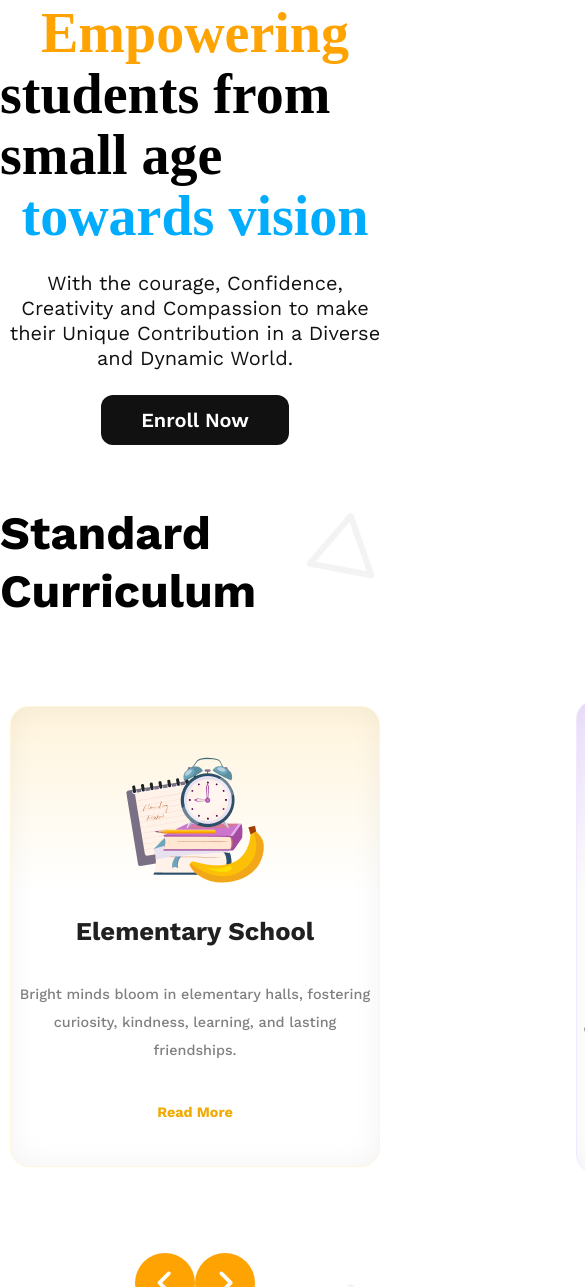
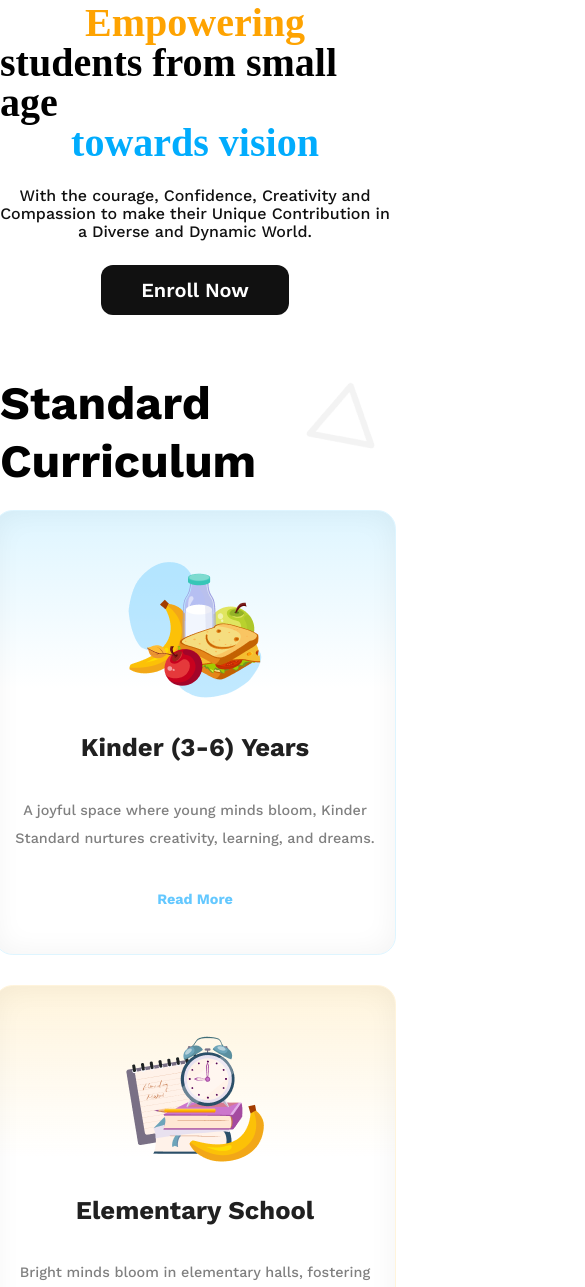
Before and after one commit to Ibtisumraian/ibtisum-assingment-two, a plain HTML site: page index.html in a window 390 px wide. Shown: the part 713-2000 px from the top of the page, 585 px wide, since content can reach past the window. Drawn offline with nearby package versions, Linux system fonts and the light colour scheme.

Commit message:
responsive Standard Curriculum

```diff
--- a/style/style.css
+++ b/style/style.css
@@ -97,9 +97,9 @@
     align-self: stretch;
     margin-bottom: 24px;
     display: flex;
-flex-direction: column;
-justify-content: flex-start;
-align-items: flex-start;
+    flex-direction: column;
+    justify-content: flex-start;
+    align-items: flex-start;
 }
 .banner-text p{
     color: rgb(17, 17, 17);
@@ -108,6 +108,8 @@ align-items: flex-start;
     font-weight: 400;
     line-height: 25px;
     margin-bottom: 24px;
+    margin-left: auto;
+    margin-right: auto;
 }
 .banner-btn{
     /* max-width: 250px; */
@@ -231,7 +233,7 @@ align-items: flex-start;
 
 /* media quary for small device */
 
-@media screen and (max-width: 600px) {
+@media screen and (max-width: 576px) {
 
     /* navbar */
 
@@ -258,15 +260,36 @@ align-items: flex-start;
         align-items: center;
         justify-content: center;
     }
+    .ddlj{
+        text-align: center;
+    }
     .banner-text h1{
         display: flex;
         justify-content: center;
         align-items: center;
+        font-size: 2.5rem;
+        font-weight: 700;
+        line-height: 40px;
     }
     .banner-text p{
+        max-width: 550px;
         display: flex;
         justify-content: center;
         align-items: center;
         text-align: center;
+        font-size: 1rem;
+        font-weight: 500;
+        line-height: 18px;
+    }
+
+    /* main section */
+    .standard-list{
+        display: flex;
+        flex-direction: column;
+        gap:30px;
+        margin-top: 20px;
+    }
+    .angle-btn{
+        display: none;
     }
 }
```
